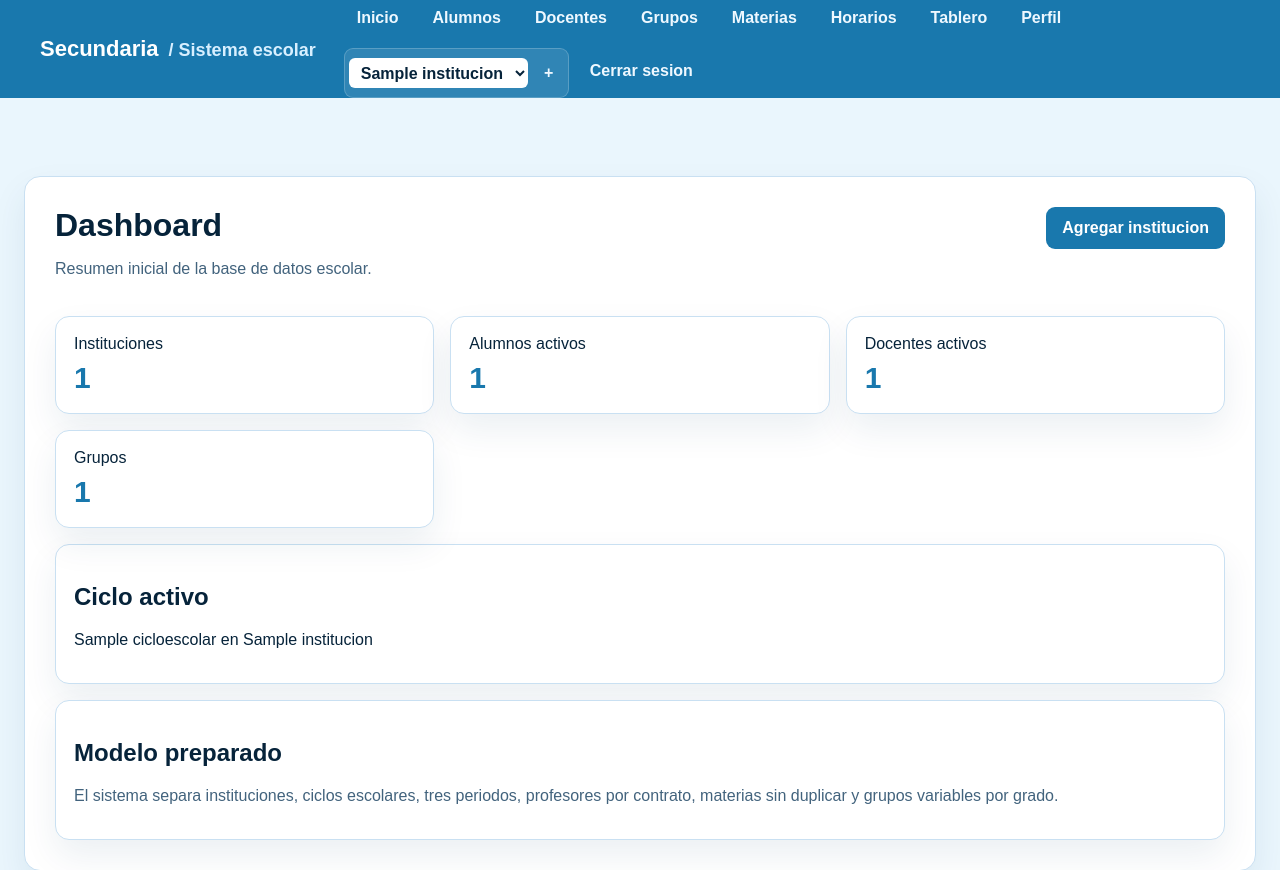
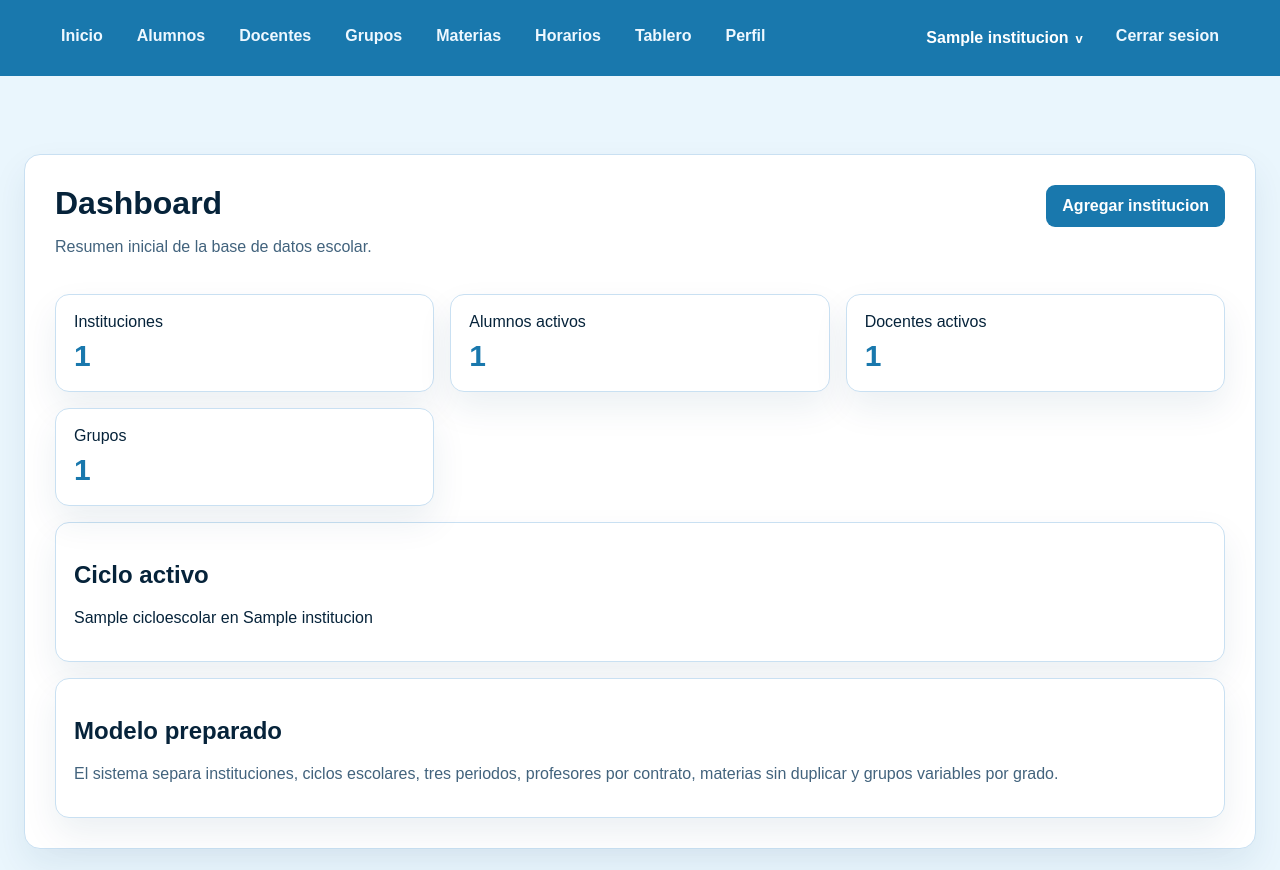
Before and after one commit to gabeMoran05-coder/SCHEDULE-PROYECT-, a Django app: page /escuela/ in a window 1280 px wide. Shown: the top 870 px of the page. Run offline with Django 5.2, Linux system fonts and the light colour scheme; a user stored in the database is signed in; tables that the repository leaves empty hold one stand-in row (values such as "Sample post").

Commit message:
Polish school switcher menu

```diff
--- a/static/css/styles.css
+++ b/static/css/styles.css
@@ -127,29 +127,12 @@ textarea:focus {
     background: var(--brand);
     color: white;
     display: flex;
-    gap: 28px;
+    gap: 18px;
     min-height: 76px;
-    padding: 0 40px;
+    padding: 0 48px;
     position: sticky;
     top: 0;
     z-index: 20;
-}
-
-.brand {
-    align-items: baseline;
-    display: flex;
-    gap: 10px;
-    min-width: max-content;
-}
-
-.brand strong {
-    font-size: 22px;
-}
-
-.brand span {
-    color: #d7efff;
-    font-size: 18px;
-    font-weight: 700;
 }
 
 .nav {
@@ -157,42 +140,102 @@ textarea:focus {
     display: flex;
     flex-wrap: wrap;
     gap: 8px;
+    width: 100%;
 }
 
 .school-switcher {
-    align-items: center;
-    background: rgba(255, 255, 255, 0.1);
-    border: 1px solid rgba(255, 255, 255, 0.2);
-    border-radius: 9px;
-    display: flex;
-    gap: 6px;
-    min-height: 38px;
-    padding: 4px;
+    margin-left: auto;
+    position: relative;
 }
 
-.school-switcher select {
-    background: white;
-    border: 0;
-    border-radius: 6px;
-    color: var(--ink);
+.school-switcher summary {
+    align-items: center;
+    border-radius: 8px;
+    color: white;
+    cursor: pointer;
+    display: inline-flex;
+    gap: 7px;
+    list-style: none;
+    min-height: 40px;
+    padding: 9px 12px;
+}
+
+.school-switcher summary::-webkit-details-marker {
+    display: none;
+}
+
+.school-switcher summary:hover,
+.school-switcher[open] summary {
+    background: rgba(255, 255, 255, 0.16);
+}
+
+.school-switcher summary span {
     font-weight: 800;
     max-width: 230px;
-    min-height: 30px;
-    min-width: 170px;
-    padding: 4px 8px;
+    overflow: hidden;
+    text-overflow: ellipsis;
+    white-space: nowrap;
 }
 
-.school-switcher a {
-    align-items: center;
+.school-switcher summary b {
+    color: white;
+    font-size: 13px;
+    line-height: 1;
+}
+
+.school-menu {
     background: white;
-    border-radius: 999px;
+    border: 1px solid var(--line);
+    border-radius: 10px;
+    box-shadow: 0 18px 40px rgba(9, 61, 97, 0.18);
+    display: grid;
+    gap: 6px;
+    min-width: 260px;
+    padding: 8px;
+    position: absolute;
+    right: 0;
+    top: calc(100% + 8px);
+    z-index: 30;
+}
+
+.school-menu form {
+    display: grid;
+    gap: 4px;
+}
+
+.school-menu button,
+.school-menu a,
+.empty-school {
+    border: 0;
+    border-radius: 7px;
+    color: var(--ink);
+    display: block;
+    font: inherit;
+    font-weight: 700;
+    padding: 10px 12px;
+    text-align: left;
+    width: 100%;
+}
+
+.school-menu button {
+    background: transparent;
+    cursor: pointer;
+}
+
+.school-menu button:hover,
+.school-menu button.selected {
+    background: #eaf6fd;
     color: var(--brand-dark);
-    display: inline-flex;
-    font-size: 18px;
-    font-weight: 900;
-    height: 30px;
-    justify-content: center;
-    width: 30px;
+}
+
+.school-menu a {
+    background: var(--brand);
+    color: white;
+    text-align: center;
+}
+
+.school-menu a:hover {
+    background: var(--brand-dark);
 }
 
 .nav a,
--- a/templates/base.html
+++ b/templates/base.html
@@ -11,10 +11,6 @@
     {% if user.is_authenticated %}
         <div class="layout">
             <header class="topbar">
-                <div class="brand">
-                    <strong>Secundaria</strong>
-                    <span>/ Sistema escolar</span>
-                </div>
                 <nav class="nav">
                     <a href="{% url 'escuela:dashboard' %}">Inicio</a>
                     <a href="{% url 'escuela:alumnos' %}">Alumnos</a>
@@ -24,20 +20,26 @@
                     <a href="{% url 'horarios:index' %}">Horarios</a>
                     <a href="{% url 'horarios:tablero' %}">Tablero</a>
                     <a href="{% url 'usuarios:perfil' %}">Perfil</a>
-                    <form class="school-switcher" action="{% url 'escuela:seleccionar_institucion' %}" method="post">
+                    <details class="school-switcher">
+                        <summary>
+                            <span>{{ nav_selected_institution.nombre|default:"Sin institucion" }}</span>
+                            <b>v</b>
+                        </summary>
+                        <div class="school-menu">
+                            <form action="{% url 'escuela:seleccionar_institucion' %}" method="post">
                                 {% csrf_token %}
                                 <input type="hidden" name="next" value="{{ request.get_full_path }}">
-                        <select id="school-select" name="institucion_id" onchange="this.form.submit()" aria-label="Institucion actual">
                                 {% for institucion in nav_instituciones %}
-                                <option value="{{ institucion.id }}" {% if nav_selected_institution and institucion.id == nav_selected_institution.id %}selected{% endif %}>
+                                    <button class="{% if nav_selected_institution and institucion.id == nav_selected_institution.id %}selected{% endif %}" name="institucion_id" value="{{ institucion.id }}" type="submit">
                                         {{ institucion.nombre }}
-                                </option>
+                                    </button>
                                 {% empty %}
-                                <option value="">Sin instituciones</option>
+                                    <span class="empty-school">Sin instituciones</span>
                                 {% endfor %}
-                        </select>
-                        <a href="{% url 'escuela:institucion_crear' %}" title="Agregar institucion">+</a>
                             </form>
+                            <a href="{% url 'escuela:institucion_crear' %}">Agregar escuela</a>
+                        </div>
+                    </details>
                     <form action="{% url 'usuarios:logout' %}" method="post">
                         {% csrf_token %}
                         <button type="submit">Cerrar sesion</button>
```
Lines whose indentation alone changed are shown as unchanged.
